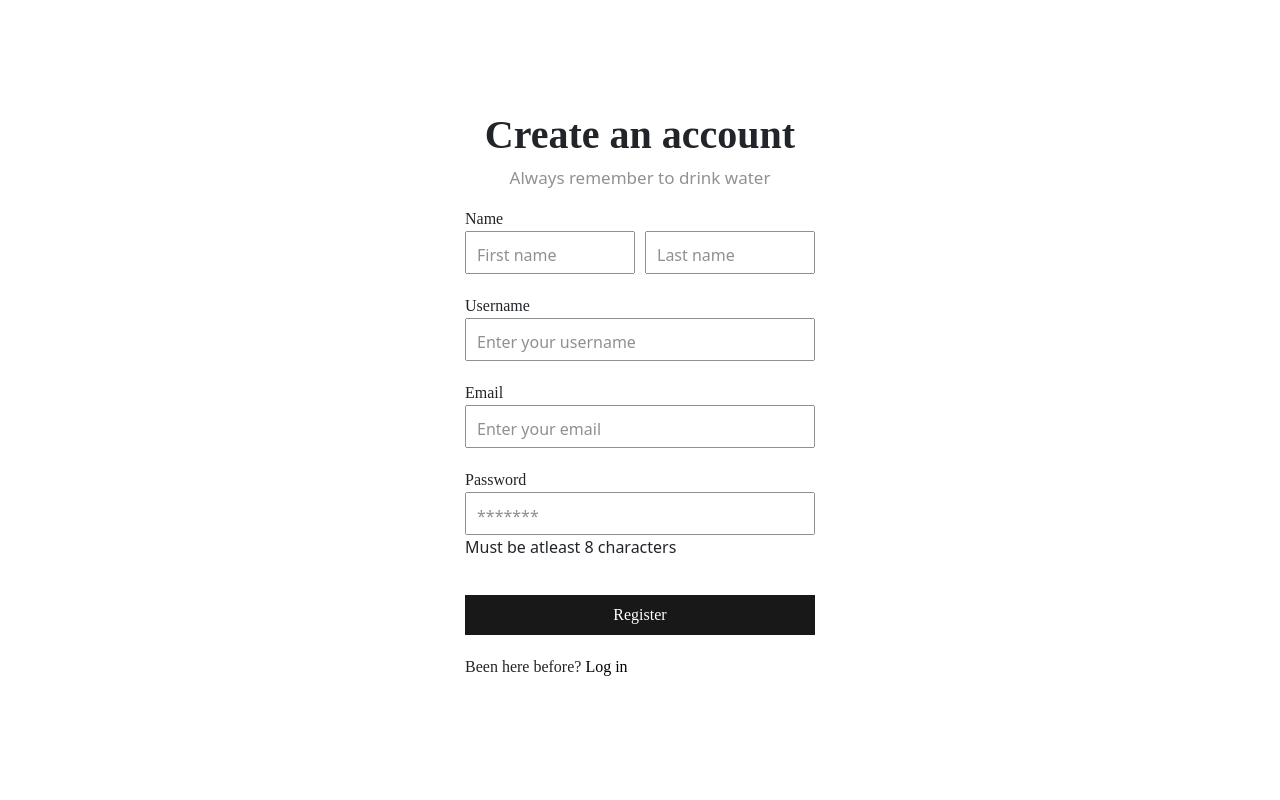
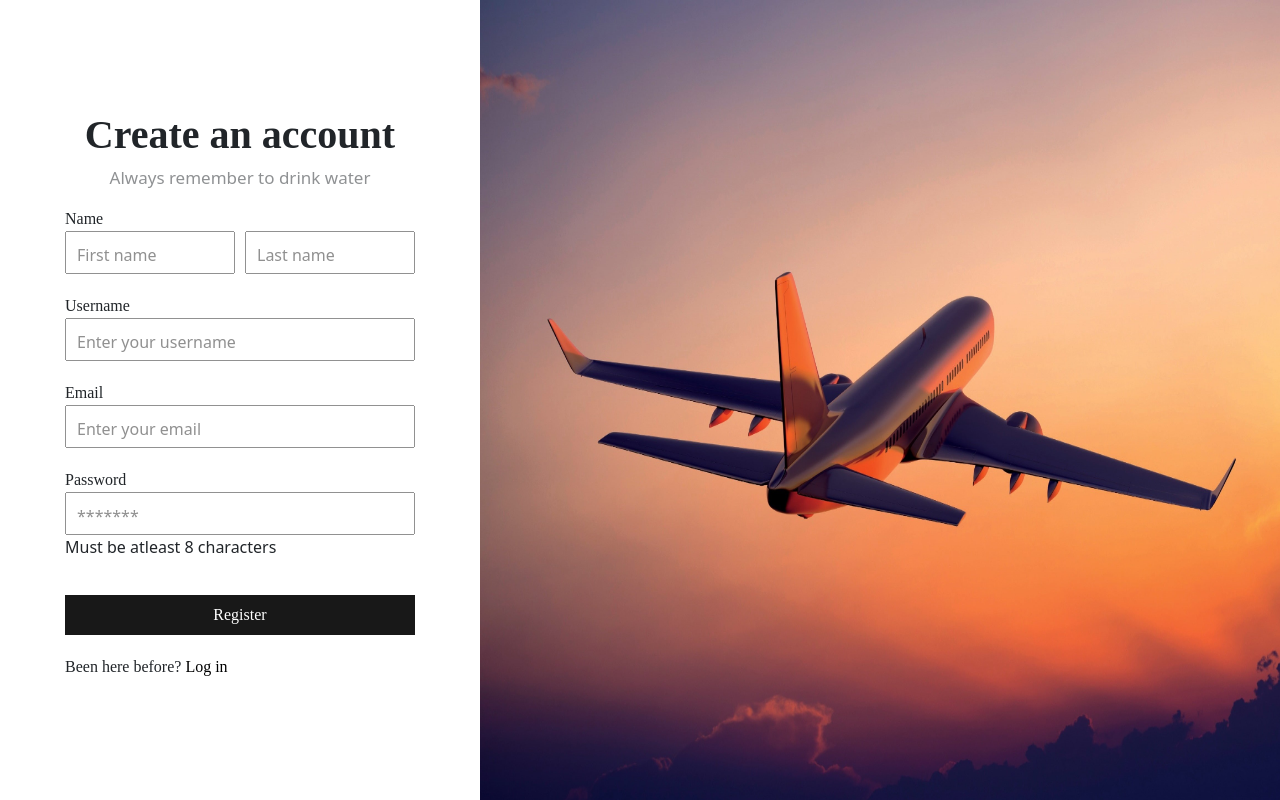
Before and after one commit to MiaZakiee/TrekkerTracker, a PHP site: page /registerPage.php in a window 1280 px wide. Run offline with PHP 8.4, Linux system fonts and the light colour scheme.

Commit message:
yawaaaaaaaaaaaa

```diff
--- a/html/css/styles2.css
+++ b/html/css/styles2.css
@@ -15,7 +15,7 @@
     justify-content: center;
     align-items: center;
     /* align-content: center; */
-    width: 100%;
+    width: 50%;
     height: 100vh;
     /* margin-top: 1in; */
 }
@@ -83,7 +83,6 @@
 .coolPic {
     height: 100dvh;
     width: 100dvh;
-    display: none;
 }
 
 /* Register */
@@ -234,13 +233,3 @@ header {
     flex-direction: row;
     gap: 20px;
 }
-
-@media only screen and (min-width: 1440px) {
-    .coolPic {
-        display: block;
-    }
-
-    .loginLeft {
-        width: 50%;
-    }
-}
```
Also changed, not shown: html/headerOut.php (+6 -7 lines).
